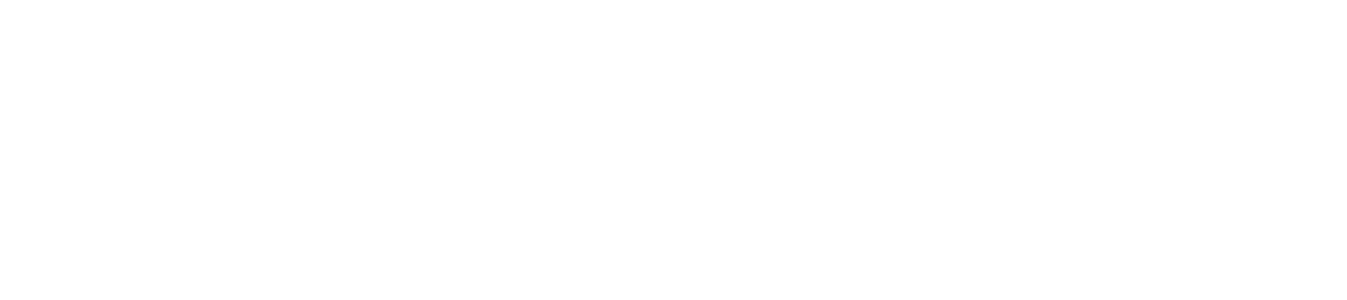
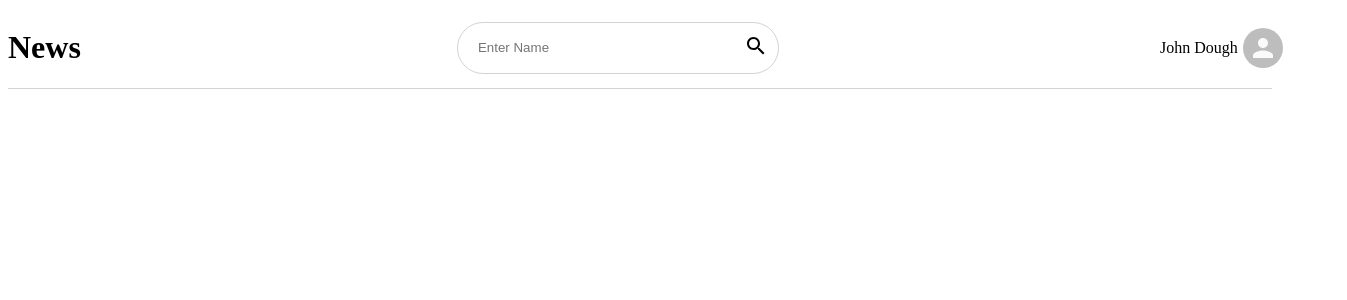
Before and after one commit to rosajen27/Project-Three, a React (Create React App) app in the folder client/: page / in a window 1280 px wide. Shown: the top 300 px of the page, 1347 px wide, since content can reach past the window. Built offline with nearby package versions, Linux system fonts and the light colour scheme.

Commit message:
Added main page and header

```diff
--- a/client/package.json
+++ b/client/package.json
@@ -3,6 +3,8 @@
   "version": "0.1.0",
   "private": true,
   "dependencies": {
+    "@material-ui/core": "^4.11.0",
+    "@material-ui/icons": "^4.9.1",
     "@testing-library/jest-dom": "^4.2.4",
     "@testing-library/react": "^9.5.0",
     "@testing-library/user-event": "^7.2.1",
--- a/client/src/App.js
+++ b/client/src/App.js
@@ -1,8 +1,10 @@
 import React from 'react';
+import Main from './Pages/Main'
 
 function App() {
   return (
     <div className="App">
+      <Main />
     </div>
   );
 }
--- /dev/null
+++ b/client/src/Componets/Header.css
@@ -0,0 +1,50 @@
+.Header {
+    display: flex;
+    justify-content: space-between;
+    align-items: center;
+    position: sticky;
+    top: 0;
+    background-color: white;
+    z-index: 100;
+    width: 100%;
+    border-bottom: 1px solid lightgray;
+}
+
+.Header__icon {
+    object-fit: contain;
+    height: 100px;
+    margin-left: 200x;
+}
+
+.Header__center {
+    display: flex;
+    flex: 1;
+    align-items: center;
+    max-width: fit-content;
+    padding: 10px;
+    height: 30px;
+    border: 1px solid lightgray;
+    border-radius: 999px;
+}
+
+.Header__center > input {
+    border: none;
+    padding: 10px;
+    outline-width: 0;
+    width: 20vw;
+}
+
+.Header__right {
+    display: flex;
+    align-items: center;
+    width: 15vw;
+    margin-right: -75px;
+}
+
+.Header__right > p {
+    padding: 5px;
+}
+
+.Header__search:hover {
+    cursor: pointer;
+}
--- /dev/null
+++ b/client/src/Componets/Header.js
@@ -0,0 +1,45 @@
+import React, { Component } from 'react'
+import "./Header.css";
+import SearchIcon from "@material-ui/icons/Search";
+import { Avatar } from "@material-ui/core";
+
+class Header extends React.Component {
+  constructor() {
+    super();
+    this.state = {
+      search: "",
+    };
+  }
+
+  updateSearch(event) {
+    this.setState({ search: event.target.value }, () => {
+      this.props.callBack(this.state.search);
+    });
+  }
+
+  render() {
+    return (
+      <div className="Header">
+          <h1>News</h1>
+
+        <div className="Header__center">
+          <input
+            type="text"
+            placeholder="Enter Name"
+            onChange={this.updateSearch.bind(this)}
+          />
+          <div className="Header__search">
+            <SearchIcon />
+          </div>
+        </div>
+
+        <div className="Header__right">
+          <p>John Dough</p>
+          <Avatar />
+        </div>
+      </div>
+    );
+  }
+}
+
+export default Header;
--- /dev/null
+++ b/client/src/Pages/Main.js
@@ -0,0 +1,14 @@
+import React, { Component } from 'react'
+import Header from '../Componets/Header'
+
+export class Main extends Component {
+    render() {
+        return (
+            <div>
+                <Header />
+            </div>
+        )
+    }
+}
+
+export default Main
```
Also changed, not shown: 2 other files (tests, documents, lock files or other folders).
